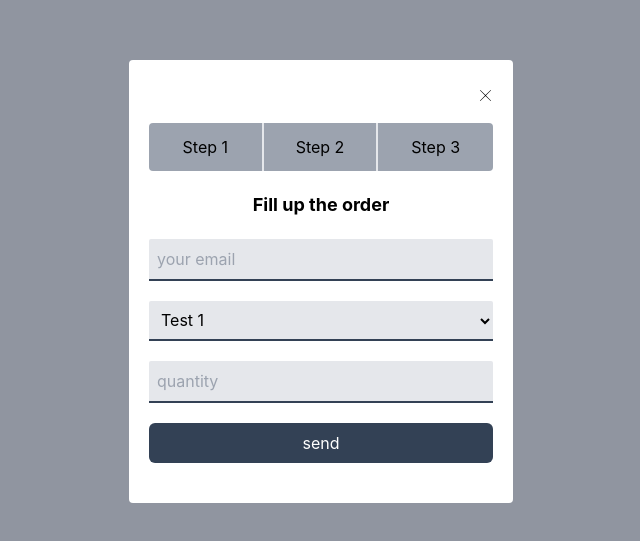
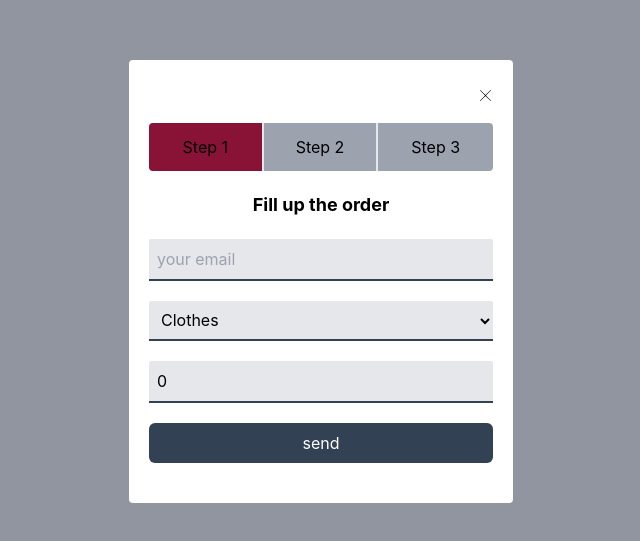
Before and after one commit to DawidGaleziewski/example_use_reducer, a React (Create React App) app: page / in a window 1280 px wide. Shown: the part 119-660 px from the top of the page, without its empty margins (319-959 px from the left). Built offline with nearby package versions, Linux system fonts and the light colour scheme.

Commit message:
update: fetch simulation state

```diff
--- a/src/App.tsx
+++ b/src/App.tsx
@@ -1,45 +1,70 @@
-import React, {FC} from "react";
+import React, {FC, useState} from "react";
 import "./App.css";
 
 function App() {
+  const [isModalOpen, setIsModalOpen] = useState(true);
+  const [userEmail, setUserEmail] = useState('');
+  const [productType, setProductType] = useState('clothes');
+  const [productQuantity, setProductQuantity] = useState(0);
+  const [activeStep, setActiveStep] = useState(0);
+  const [serverData, setServerData] = useState<null | {promotion: number}>(null)
+
+
+  const fetchData = <T,>(data:T) => {
+      return new Promise<T>(resolve => setTimeout(() => resolve(data), 2000));
+  }
+  const onSubmitHandler = async (e: React.FormEvent<HTMLFormElement>) => {
+      e.preventDefault();
+      const result = await fetchData({promotion: 20});
+      setServerData(result)
+      productQuantity > 2 ? setActiveStep(2) : setActiveStep(1);
+  }
+
   return (
       <div className="fixed inset-0 bg-gray-500 bg-opacity-75 transition-opacity">
         <div className="fixed inset-0 z-10 overflow-y-auto">
-          <div className="flex min-h-full items-end justify-center p-4 text-center sm:items-center sm:p-0">
+          {isModalOpen && <div className="flex min-h-full items-end justify-center p-4 text-center sm:items-center sm:p-0">
             <div className="bg-white pt-7 pb-10 px-5 rounded w-96">
-              <CloseIcon className="ml-auto mb-5 cursor-pointer" />
+              <CloseIcon onClick={() => setIsModalOpen(false)} className="ml-auto mb-5 cursor-pointer" />
               <div className="flex justify-between grow-1 mb-5">
-                <button className="bg-gray-400 px-2 py-3 rounded-l basis-1/3 border-r-2">Step 1</button>
-                <button className="bg-gray-400 px-2 py-3 basis-1/3 border-r-2">Step 2</button>
-                <button className="bg-gray-400 px-2 py-3 rounded-r basis-1/3">Step 3</button>
+                <button className={`${activeStep === 0 ? "bg-rose-900": "bg-gray-400"} px-2 py-3 rounded-l basis-1/3 border-r-2`}>Step 1</button>
+                <button className={`${activeStep === 1 ? "bg-rose-900": "bg-gray-400"} bg-gray-400 px-2 py-3 basis-1/3 border-r-2`}>Step 2</button>
+                <button className={`${activeStep === 2 ? "bg-rose-900": "bg-gray-400"} bg-gray-400 px-2 py-3 rounded-r basis-1/3`}>Step 3</button>
               </div>
 
               {/*STEP 1*/}
-              <h2 className="text-lg font-bold mb-5">Fill up the order</h2>
-              <form className="flex flex-col">
-                <input className="p-2 mb-5 w-12/12 bg-gray-200 border-b-2 border-slate-700 rounded-t-sm" type="email" name="email" placeholder="your email" />
-                <select name="product" className="p-2 mb-5 bg-gray-200 border-b-2 border-slate-700 rounded-t-sm">
-                  <option>Test 1</option>
-                  <option>Test 2</option>
-                </select>
-                <input name="quantity" placeholder="quantity" className="p-2 mb-5 bg-gray-200 border-b-2 border-slate-700 rounded-t-sm"/>
-                <input className="p-2 rounded-md bg-slate-700 text-white" type="submit" value="send" />
-              </form>
+                {activeStep === 0 && <>
+                    <h2 className="text-lg font-bold mb-5">Fill up the order</h2>
+                    <form onSubmit={onSubmitHandler} className="flex flex-col">
+                        <input value={userEmail} onChange={({target:{value}}) => setUserEmail(value)} className="p-2 mb-5 w-12/12 bg-gray-200 border-b-2 border-slate-700 rounded-t-sm" type="email" name="email" placeholder="your email" />
+                        <select value={productType} onChange={({target:{value}}) => setProductType(value)} name="product" className="p-2 mb-5 bg-gray-200 border-b-2 border-slate-700 rounded-t-sm">
+                            <option value="electronics">Electronics</option>
+                            <option value="clothes">Clothes</option>
+                        </select>
+                        <input value={productQuantity} onChange={({target:{value}}) => setProductQuantity(Number(value))} name="quantity" placeholder="quantity" className="p-2 mb-5 bg-gray-200 border-b-2 border-slate-700 rounded-t-sm"/>
+                        <input className="p-2 rounded-md bg-slate-700 text-white" type="submit" value="send" />
+                    </form>
+                </>}
 
-              {/*STEP 2 a*/}
-              {/*  <h2 className="text-lg font-bold mb-5">Specific step for category clothes</h2>*/}
 
-              {/*STEP 2 b*/}
-              {/*  <h2 className="text-lg font-bold mb-5">Specific step for category electronics</h2>*/}
+              {/*STEP 2 */}
+                {activeStep === 1 && <>
+                    <h2 className="text-lg font-bold mb-5">Specific step for category clothes</h2>
+                    <button onClick={() => setActiveStep(2)} className="p-2 rounded-md bg-slate-700 text-white">Go to summary</button>
+                </>}
+
 
               {/*STEP 3*/}
-              {/*  <h2 className="text-lg font-bold mb-5">Summary</h2>*/}
+                {activeStep === 2 && <>
+                    <h2 className="text-lg font-bold mb-5">Summary</h2>
+                    <button className="p-2 rounded-md bg-slate-700 text-white">Go to summary</button>
+                </>}
             </div>
-          </div>
+          </div>}
         </div>
       </div>
   );
 }
 
-const CloseIcon:FC<{className: string}> = (props) => <svg {...props} xmlns="http://www.w3.org/2000/svg"  viewBox="0 0 50 50" width="15px" height="15px"><path d="M 7.71875 6.28125 L 6.28125 7.71875 L 23.5625 25 L 6.28125 42.28125 L 7.71875 43.71875 L 25 26.4375 L 42.28125 43.71875 L 43.71875 42.28125 L 26.4375 25 L 43.71875 7.71875 L 42.28125 6.28125 L 25 23.5625 Z"/></svg>
+const CloseIcon:FC<{className: string, onClick: ()=> void}> = (props) => <svg {...props} xmlns="http://www.w3.org/2000/svg"  viewBox="0 0 50 50" width="15px" height="15px"><path d="M 7.71875 6.28125 L 6.28125 7.71875 L 23.5625 25 L 6.28125 42.28125 L 7.71875 43.71875 L 25 26.4375 L 42.28125 43.71875 L 43.71875 42.28125 L 26.4375 25 L 43.71875 7.71875 L 42.28125 6.28125 L 25 23.5625 Z"/></svg>
 export default App;
```
